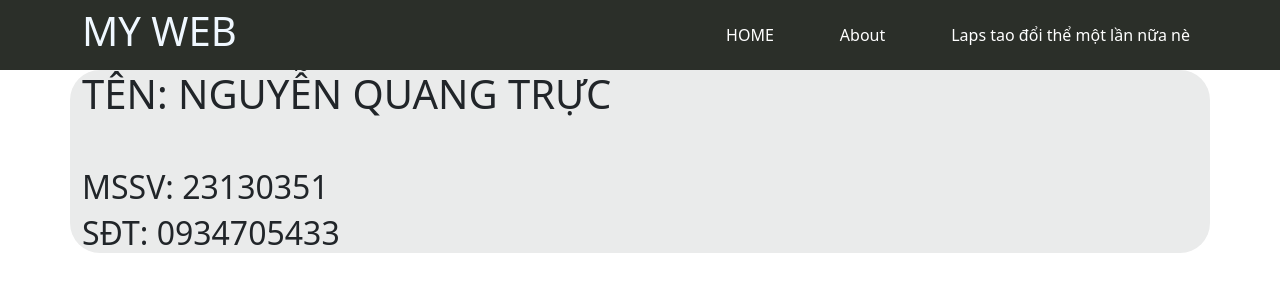
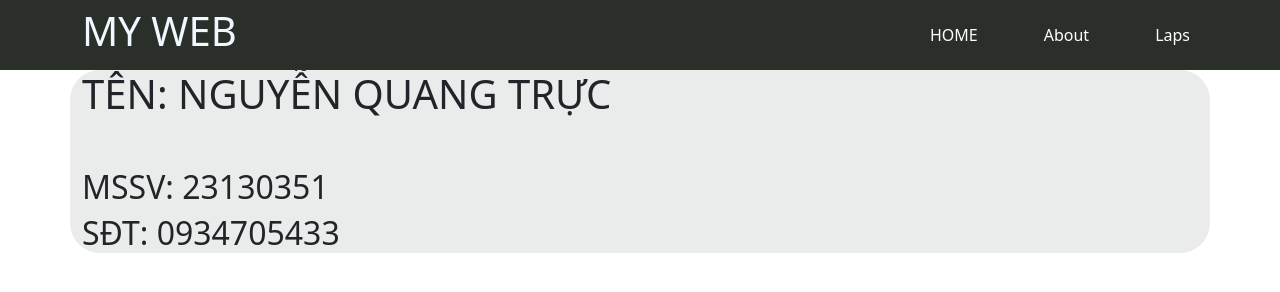
Before and after one commit to NguyenQuangTruc/HCI_nguyenquangtruc_23130351, a plain HTML site: page index.html in a window 1280 px wide. Drawn offline with nearby package versions, Linux system fonts and the light colour scheme.

Commit message:
Update index.html

```diff
--- a/index.html
+++ b/index.html
@@ -24,7 +24,7 @@
                     <a class="nav-link nav-link-costom" href="">About</a>
                 </li>
                 <li class="nav-item">
-                    <a class="nav-link nav-link-costom" href="">Laps tao đổi thể một lần nữa nè</a>
+                    <a class="nav-link nav-link-costom" href="">Laps</a>
                 </li>
             </ul>
         </div>
```
